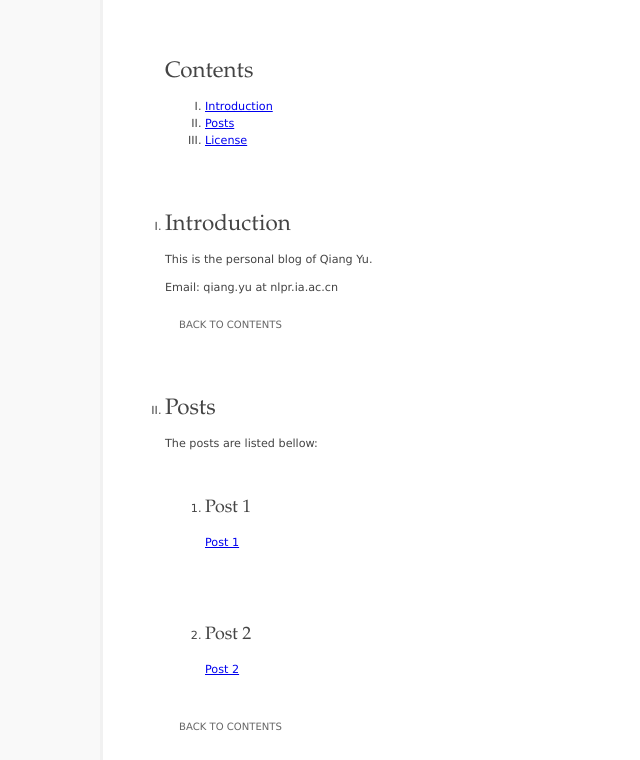
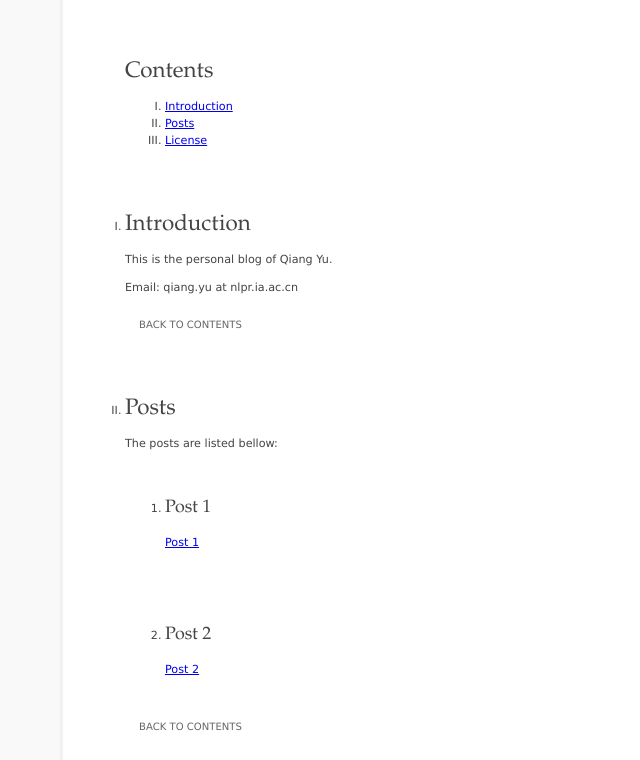
Before and after one commit to JloveU/JloveU.github.io, a plain HTML site: page index.html in a window 1280 px wide. Shown: the part 117-877 px from the top of the page, without its empty margins (235-875 px from the left). Drawn offline with Linux system fonts and the light colour scheme.

Commit message:
Changed page width.

```diff
--- a/resources/css/style.css
+++ b/resources/css/style.css
@@ -1,7 +1,7 @@
 body{background:#f9f9f9;color:#444;font:normal 70%/150% verdana,geneva,sans-serif;margin:0;padding:0;}
 body blockquote{padding-left:0.5em;}
 body code,body pre{font:1em/150% consolas,"courier new",courier,monospace;font-weight:bold;}
-body div#start{background:#fff;border-left:3px solid #f1f1f1;border-right:3px solid #f1f1f1;color:#444;margin:0 auto;padding:1em 2em;width:50em;}
+body div#start{background:#fff;border-left:3px solid #f1f1f1;border-right:3px solid #f1f1f1;color:#444;margin:0 auto;padding:1em 2em;width:50%;}
 body div#start div#footer{margin:3em auto 1em;text-align:center;}
 body div#start div#footer p{background:#ffd;color:#666;display:inline;padding:0.2em 0.5em;}
 body div#start div#footer div{margin:2em 0 4em 0;}
```
